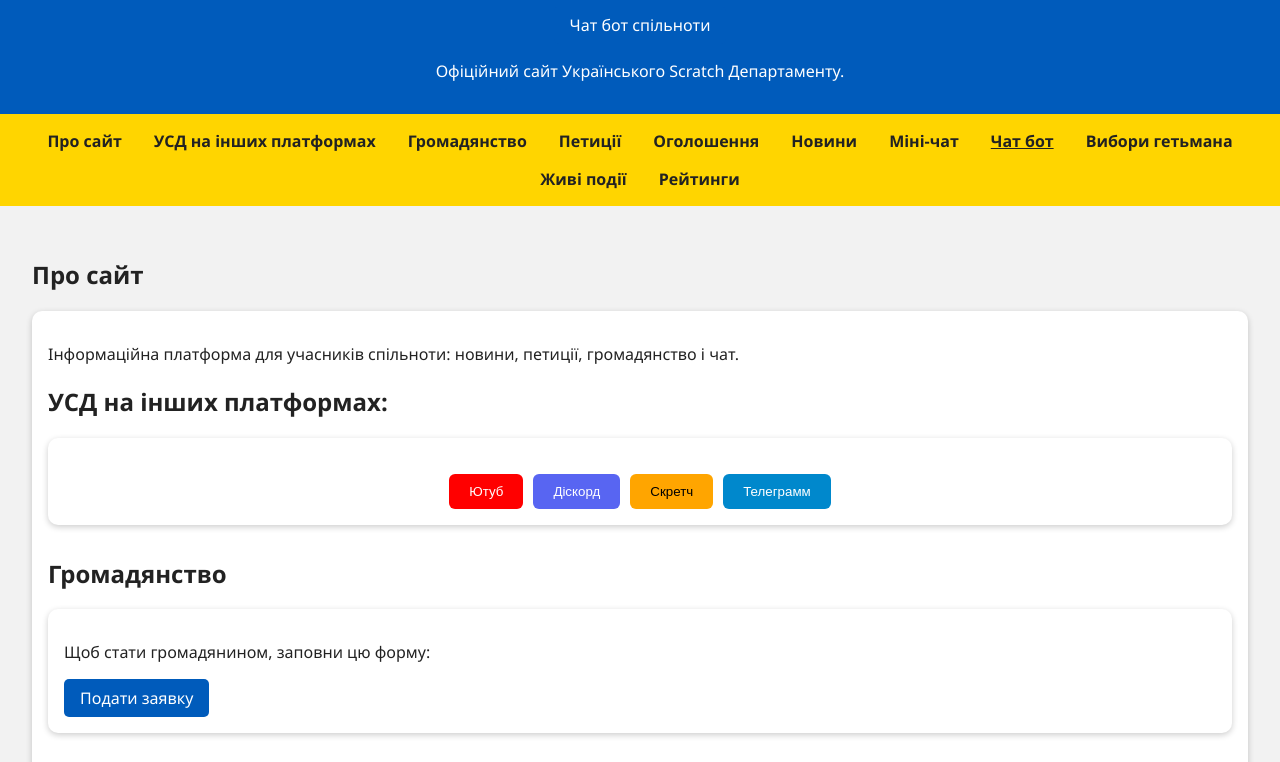
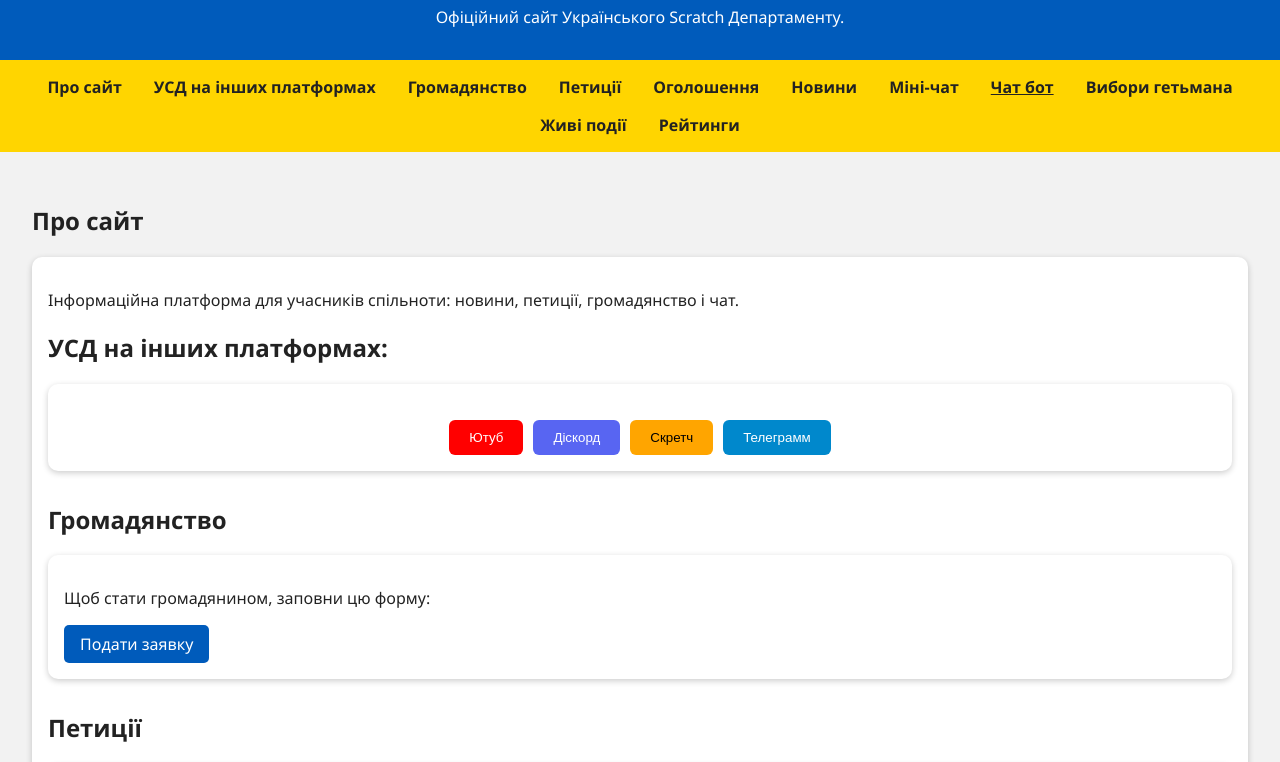
Before and after one commit to Thedarkspace4/USD_website, a plain HTML site: page index.html in a window 1280 px wide. Shown: the part 96-858 px from the top of the page. Drawn offline with Linux system fonts and the light colour scheme.

Commit message:
Update index.html

```diff
--- a/index.html
+++ b/index.html
@@ -218,7 +218,6 @@
 <body>
   <header>
     <h1>Український Scratch Департамент</h1>
-    <a class="interactive-button" href="https://character.ai/chat/MjwFHxdjVsHTuNRLYAmCJRsEtGV8UKTYjiyUF8oJSpI" target="_blank">Чат бот спільноти</a>
     <p>Офіційний сайт Українського Scratch Департаменту.</p>
   </header>
   <nav>
```
